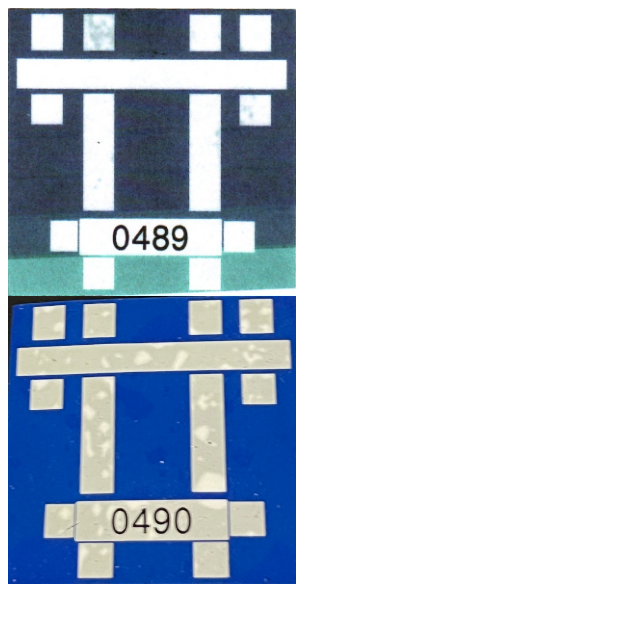
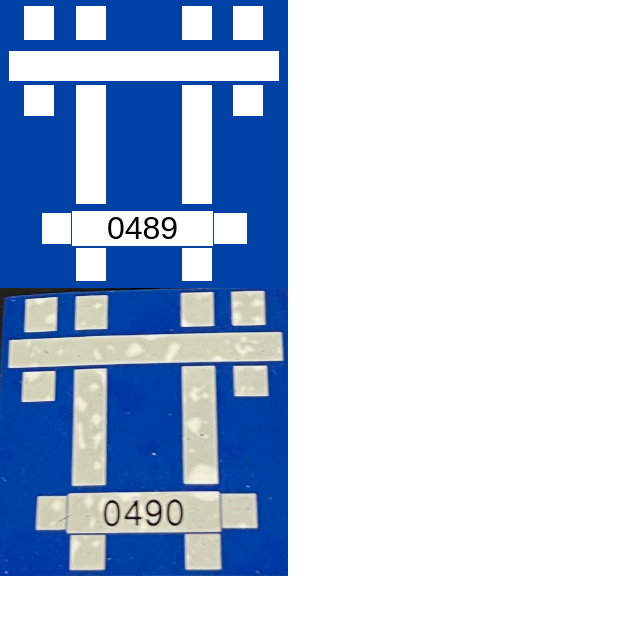
Before and after one commit to DanielAlvarez2/parking, a plain HTML site: page index.html in a window 1280 px wide. Shown: the whole page, without its empty margins (0-640 px from the left). Drawn offline with Linux system fonts and the light colour scheme.

Commit message:
initial commit

```diff
--- a/index.html
+++ b/index.html
@@ -4,14 +4,88 @@
     <meta charset="UTF-8">
     <meta name="viewport" content="width=device-width, initial-scale=1.0">
     <title>Document</title>
+    <style>
+        *{
+            margin:0;
+            padding:0;
+            box-sizing: border-box;
+        }
+    </style>
 </head>
 <body>
-    <div style="background-image: url('./parking2.jpg');
+    <div style="background:#0041a5;
                 background-size: 3in 3in;
                 width:3in;
+                position:relative;
                 height:3in;">
-
+        <div style="width:205px;
+                    bottom:44px;
+                    left:42px;
+                    background:white;
+                    height:31px;
+                    position:absolute;"></div>
+        <div style="background:white;
+                    width:30px;
+                    height:110px;
+                    left:24px;
+                    top:6px;
+                    position:absolute;"></div>
+        <div style="background:white;
+                    width:30px;
+                    height:110px;
+                    right:25px;
+                    top:6px;
+                    position:absolute;"></div>
+        <div style="background:white;
+                    width:30px;
+                    height:275px;
+                    position:absolute;
+                    top:6px;
+                    left:76px;"></div>
+        <div style="background:white;
+                    width:30px;
+                    height:275px;
+                    position:absolute;
+                    top:6px;
+                    right:76px;"></div>
+        <div style="width:270px;
+                    top:51px;
+                    left:9px;
+                    background:white;
+                    height:30px;
+                    position:absolute;">
+            <div style="width:270px;
+                        height:11px;
+                        position:absolute;
+                        top:-11px;
+                        background:#0041a5;"></div>
+            <div style="width:270px;
+                        height:4px;
+                        position:absolute;
+                        bottom:-4px;
+                        background:#0041a5;"></div>
+        </div>
+        <div style="background:white;
+                    width:143px;
+                    font-family: sans-serif;
+                    font-size: 32px;
+                    font-weight: 200;
+                    display:grid;
+                    position:absolute;
+                    bottom:40px;
+                    left:71px;
+                    border:1px solid #0041a5;
+                    border-bottom:2px solid #0041a5;
+                    place-content: center;
+                    height:38px;">0489
+            <div style="position:absolute;
+                        width:143px;
+                        height:7px;
+                        top:-7px;
+                        background:#0041a5"></div>
+        </div>
     </div>
+    <!-- #0041a5 -->
     <div style="background-image: url('./parking3.jpg');
                 background-size: 3in 3in;
                 width:3in;
```
